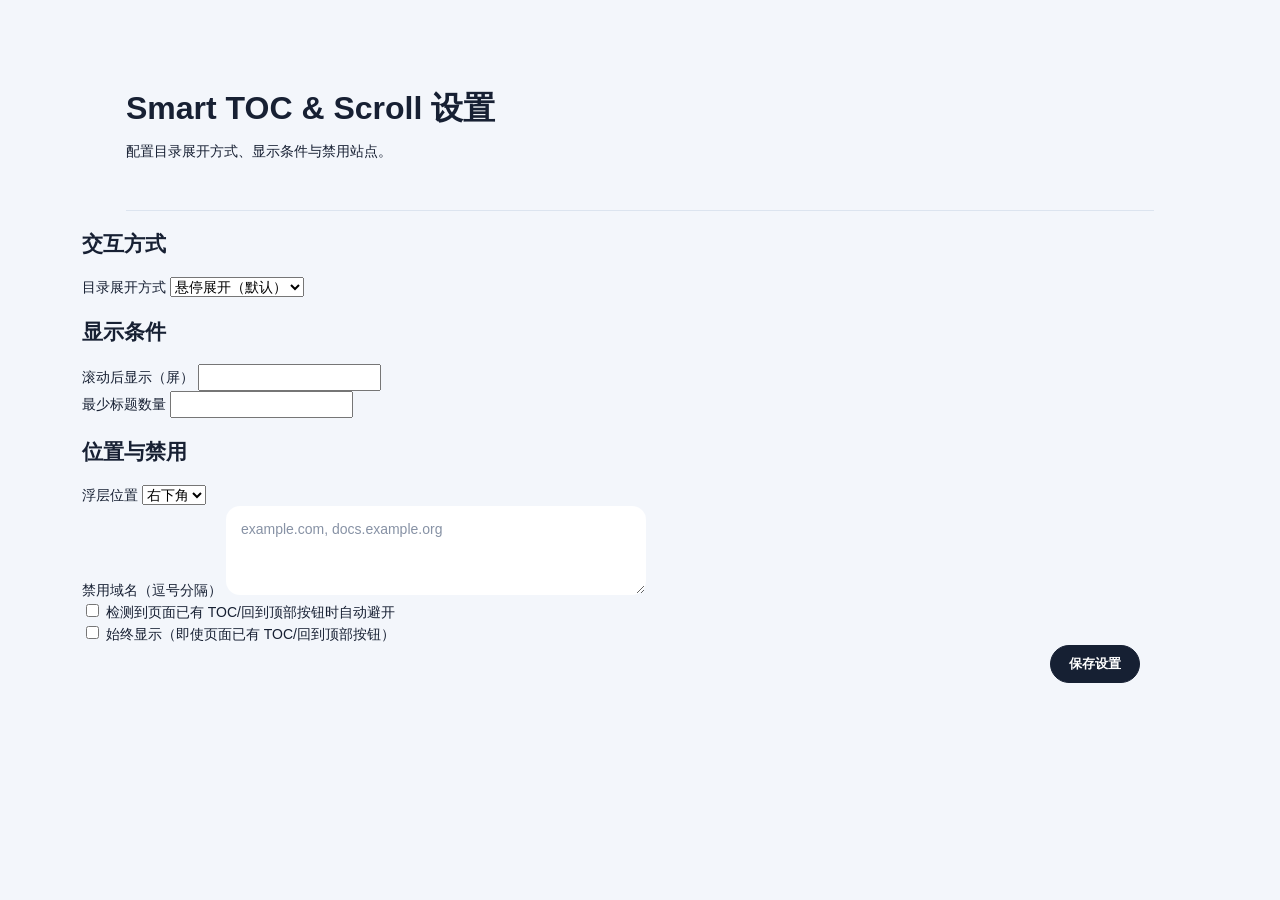
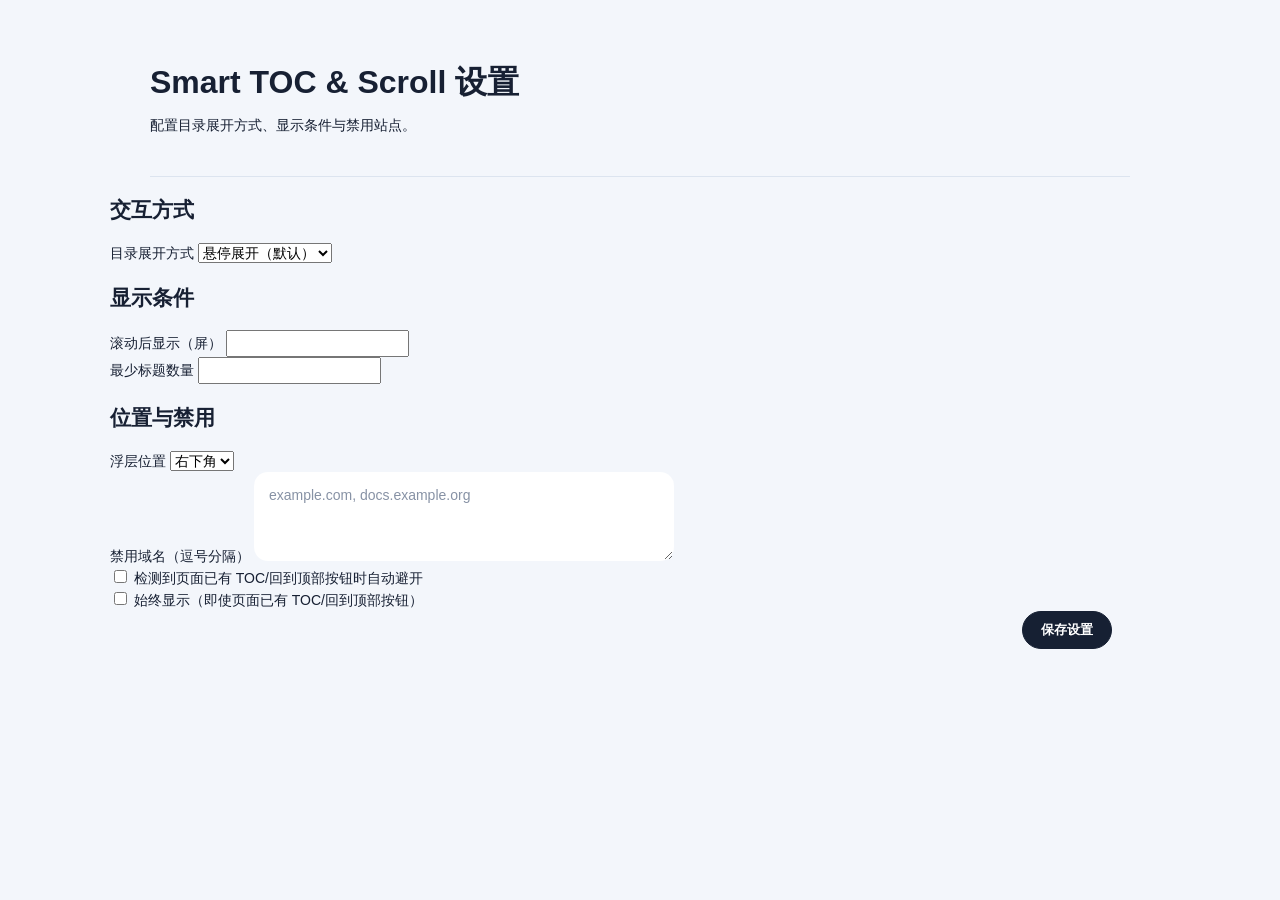

Polish options page UX for v2.8

--- a/options.css
+++ b/options.css
@@ -1,5 +1,5 @@
 /* =============================================
-   Smart TOC & Scroll — Options 设置页面样式 v2.6
+   Smart TOC & Scroll — Options 设置页面样式 v2.8
    ============================================= */
 
 :root {
@@ -18,6 +18,8 @@
   --accent: #0b65c2;
   --accent-soft: #e9f4ff;
   --accent-strong: #162033;
+  --active-bg: #162033;
+  --active-text: #ffffff;
   --success: #12833b;
   --shadow: 0 16px 44px rgba(15, 23, 42, 0.08);
   --focus-ring: 0 0 0 3px rgba(11, 101, 194, 0.18);
@@ -37,8 +39,10 @@
     --control-bg: #111722;
     --control-hover: #1d2838;
     --accent: #74b7ff;
-    --accent-soft: rgba(116, 183, 255, 0.14);
-    --accent-strong: #e7f2ff;
+    --accent-soft: rgba(116, 183, 255, 0.16);
+    --accent-strong: #91c8ff;
+    --active-bg: #256fb4;
+    --active-text: #f7fbff;
     --success: #51d481;
     --shadow: 0 18px 48px rgba(0, 0, 0, 0.24);
     --focus-ring: 0 0 0 3px rgba(116, 183, 255, 0.22);
@@ -79,8 +83,8 @@ textarea {
 }
 
 .page {
-  width: min(1116px, calc(100vw - 48px));
-  margin: 58px auto;
+  width: min(1060px, calc(100vw - 48px));
+  margin: 36px auto;
 }
 
 .settings-panel {
@@ -92,8 +96,8 @@ textarea {
 }
 
 .page-header {
-  margin: 0 44px;
-  padding: 32px 0 34px;
+  margin: 0 40px;
+  padding: 28px 0 26px;
   border-bottom: 1px solid var(--border);
 }
 
@@ -114,17 +118,17 @@ textarea {
 
 .settings-list {
   display: grid;
-  gap: 22px;
-  padding: 38px 44px 0;
+  gap: 16px;
+  padding: 28px 40px 0;
 }
 
 .setting-row {
   display: grid;
   grid-template-columns: minmax(260px, 1fr) minmax(340px, auto);
   align-items: center;
-  gap: 28px;
-  min-height: 104px;
-  padding: 20px 28px;
+  gap: 24px;
+  min-height: 88px;
+  padding: 17px 22px;
   background: var(--row-bg);
   border: 1px solid transparent;
   border-radius: 10px;
@@ -143,7 +147,7 @@ textarea {
 }
 
 .setting-copy h2 {
-  margin: 0 0 6px;
+  margin: 0 0 4px;
   color: var(--text);
   font-size: 19px;
   font-weight: 650;
@@ -182,7 +186,7 @@ textarea {
   display: flex;
   align-items: center;
   justify-content: flex-end;
-  gap: 14px;
+  gap: 10px;
   max-width: 100%;
 }
 
@@ -198,8 +202,8 @@ textarea {
 }
 
 .segmented-control button {
-  min-width: 158px;
-  padding: 0 22px;
+  min-width: 146px;
+  padding: 0 18px;
   cursor: pointer;
   white-space: nowrap;
   transition:
@@ -224,15 +228,9 @@ textarea {
 }
 
 .segmented-control button.is-active {
-  background: var(--accent-strong);
-  border-color: var(--accent-strong);
-  color: var(--panel-bg);
-}
-
-@media (prefers-color-scheme: dark) {
-  .segmented-control button.is-active {
-    color: #101722;
-  }
+  background: var(--active-bg);
+  border-color: var(--active-bg);
+  color: var(--active-text);
 }
 
 .segmented-control button.is-secondary-active {
@@ -378,13 +376,19 @@ textarea::placeholder {
 }
 
 .settings-footer {
+  position: sticky;
+  bottom: 0;
+  z-index: 2;
   display: flex;
   align-items: center;
   justify-content: space-between;
   gap: 24px;
-  margin: 30px 44px 0;
-  padding: 16px 0 24px;
+  margin: 22px 40px 0;
+  padding: 14px 0 18px;
+  background: color-mix(in srgb, var(--panel-bg) 94%, transparent);
   border-top: 1px solid var(--border);
+  backdrop-filter: blur(12px);
+  -webkit-backdrop-filter: blur(12px);
 }
 
 .settings-footer p {
@@ -404,10 +408,10 @@ textarea::placeholder {
 button#save {
   min-height: 38px;
   padding: 0 18px;
-  border: 1px solid var(--accent-strong);
+  border: 1px solid var(--active-bg);
   border-radius: 999px;
-  background: var(--accent-strong);
-  color: var(--panel-bg);
+  background: var(--active-bg);
+  color: var(--active-text);
   cursor: pointer;
   font-size: 13px;
   font-weight: 650;
@@ -415,12 +419,6 @@ button#save {
     transform 0.12s ease,
     opacity 0.16s ease,
     box-shadow 0.16s ease;
-}
-
-@media (prefers-color-scheme: dark) {
-  button#save {
-    color: #101722;
-  }
 }
 
 button#save:hover {
